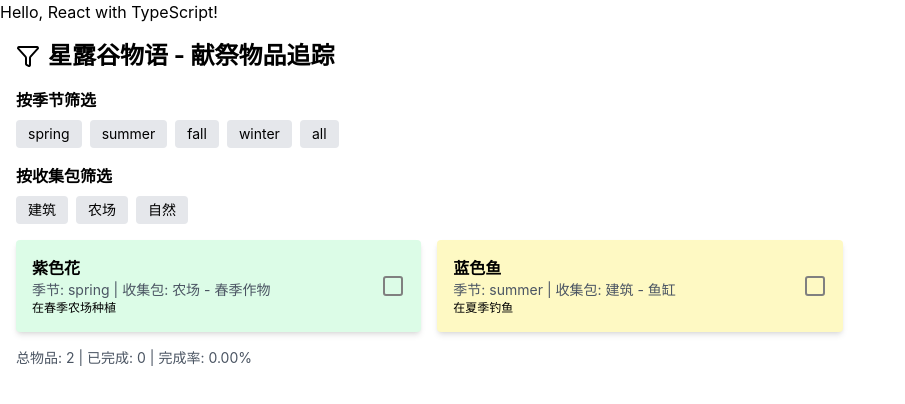
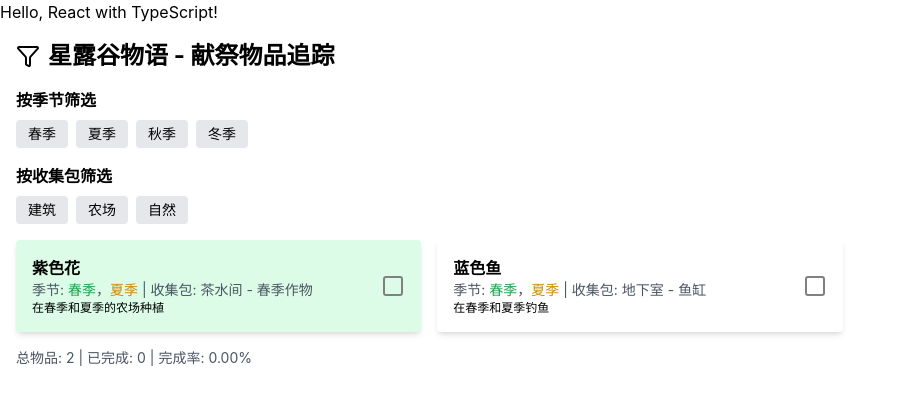
Before and after one commit to XingzhiY/stardew-sacrifice-tracker, a React (Create React App) app: page / in a window 1280 px wide. Shown: the top 404 px of the page, without its empty margins (0-905 px from the left). Built offline with nearby package versions, Linux system fonts and the light colour scheme.

Commit message:
work-all chinese;room color; season color; season list

```diff
--- a/src/SacrificeTracker.tsx
+++ b/src/SacrificeTracker.tsx
@@ -1,17 +1,21 @@
 import React, { useState, useEffect } from 'react';
 import { LucideCheckSquare, LucideSquare, LucideFilter } from 'lucide-react';
+
 
 // 定义更复杂的收集包结构
 interface CollectionCategory {
   name: string;
   subCategories: string[];
 }
-
+// 定义session类型
+type Season = '春季' | '夏季' | '秋季' | '冬季';
+// type Room = ;
+// type Bundle =
 // 物品接口
 interface SacrificeItem {
   id: string;
   name: string;
-  season: 'spring' | 'summer' | 'fall' | 'winter' | 'all';//改成list
+  season: Season[];//改成list
   mainCollection: string;
   subCollection: string;
   obtainMethod: string;
@@ -37,20 +41,19 @@ const SacrificeTracker: React.FC = () => {
     {
       id: '1',
       name: '紫色花',
-      season: 'spring',
-      mainCollection: '农场',
+      season: ['春季', '夏季'], // 支持多个季节
+      mainCollection: '茶水间',
       subCollection: '春季作物',
-      obtainMethod: '在春季农场种植'
+      obtainMethod: '在春季和夏季的农场种植'
     },
     {
       id: '2',
       name: '蓝色鱼',
-      season: 'summer',
-      mainCollection: '建筑',
+      season: ['春季', '夏季'], // 支持多个季节
+      mainCollection: '地下室',
       subCollection: '鱼缸',
-      obtainMethod: '在夏季钓鱼'
-    },
-    // 更多示例物品
+      obtainMethod: '在春季和夏季钓鱼'
+    }
   ]);
 
   const [completedItems, setCompletedItems] = useState<string[]>(() => {
@@ -77,18 +80,34 @@ const SacrificeTracker: React.FC = () => {
 
   // 获得filter之后的所有物品
   const filteredItems = items.filter(item =>
-    (!selectedSeason || item.season === selectedSeason) &&//改成list
+    (!selectedSeason || item.season.includes(selectedSeason)) &&//改成list
     (!selectedMainCollection || item.mainCollection === selectedMainCollection) &&
     (!selectedSubCollection || item.subCollection === selectedSubCollection)
   );
 
   // 季节颜色映射
   const seasonColors = {
-    spring: 'bg-green-100',
-    summer: 'bg-yellow-100',
-    fall: 'bg-orange-100',
-    winter: 'bg-blue-100',
-    all: 'bg-purple-100'
+    春季: 'text-green-600',  // 深绿色，适合春季
+    夏季: 'text-yellow-600', // 深黄色，适合夏季
+    秋季: 'text-orange-600',   // 深橙色，适合秋季
+    冬季: 'text-blue-600',   // 深蓝色，适合冬季
+  };
+
+  // // 季节颜色映射
+  // const seasonColors = {
+  //   spring: 'bg-green-100',
+  //   summer: 'bg-yellow-100',
+  //   fall: 'bg-orange-100',
+  //   winter: 'bg-blue-100',
+  //   all: 'bg-purple-100'
+  // };
+  const roomColors = {
+    "工艺室": "bg-orange-100", // 浅橙色
+    "茶水间": "bg-green-100",  // 浅绿色
+    "鱼缸": "bg-blue-100",    // 浅蓝色
+    "锅炉房": "bg-gray-200",  // 浅灰色
+    "布告栏": "bg-yellow-100", // 浅黄色
+    "地下室": "bg-brown-200", // 浅棕色
   };
 
   return (
@@ -130,8 +149,8 @@ const SacrificeTracker: React.FC = () => {
             <div key={mainCat} className="relative">
               <button
                 className={`px-3 py-1 rounded text-sm ${selectedMainCollection === mainCat
-                    ? 'bg-green-500 text-white'
-                    : 'bg-gray-200'
+                  ? 'bg-green-500 text-white'
+                  : 'bg-gray-200'
                   }`}
                 onClick={() => {
                   setSelectedMainCollection(
@@ -153,8 +172,8 @@ const SacrificeTracker: React.FC = () => {
               <button
                 key={subCat}
                 className={`px-2 py-1 rounded text-xs ${selectedSubCollection === subCat
-                    ? 'bg-blue-400 text-white'
-                    : 'bg-gray-200'
+                  ? 'bg-blue-400 text-white'
+                  : 'bg-gray-200'
                   }`}
                 onClick={() => setSelectedSubCollection(
                   selectedSubCollection === subCat ? null : subCat
@@ -174,18 +193,31 @@ const SacrificeTracker: React.FC = () => {
             key={item.id}
             className={`
               p-4 rounded shadow-md flex items-center justify-between
-              ${seasonColors[item.season]}
+              ${roomColors[item.mainCollection]}
               ${completedItems.includes(item.id) ? 'opacity-50' : ''}
             `}
           >
+            {/* <div>
+              <h3 className="font-bold">{item.name}</h3>
+              <p className="text-sm text-gray-600">
+                季节: {item.season.map(season => seasonTranslations[season]).join('，')} |
+                收集包: {item.mainCollection} - {item.subCollection}
+              </p>
+              <p className="text-xs">{item.obtainMethod}</p>
+            </div> */}
             <div>
               <h3 className="font-bold">{item.name}</h3>
               <p className="text-sm text-gray-600">
-                季节: {item.season} |
+                季节: {item.season.map(season => (
+                  <span key={season} className={seasonColors[season]}>
+                    {season}
+                  </span>
+                )).reduce((prev, curr) => [prev, '，', curr])} |
                 收集包: {item.mainCollection} - {item.subCollection}
               </p>
               <p className="text-xs">{item.obtainMethod}</p>
             </div>
+
             <button
               onClick={() => toggleItemCompletion(item.id)}
               className="ml-4"
```
